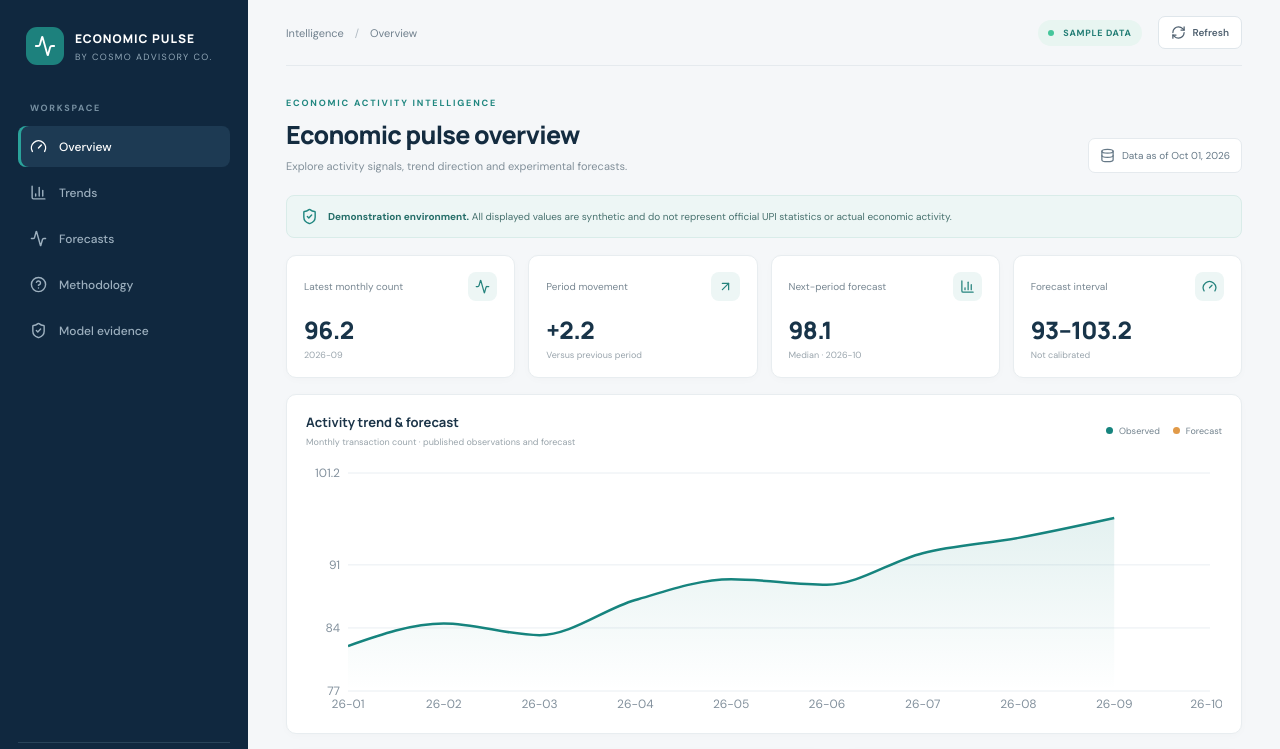
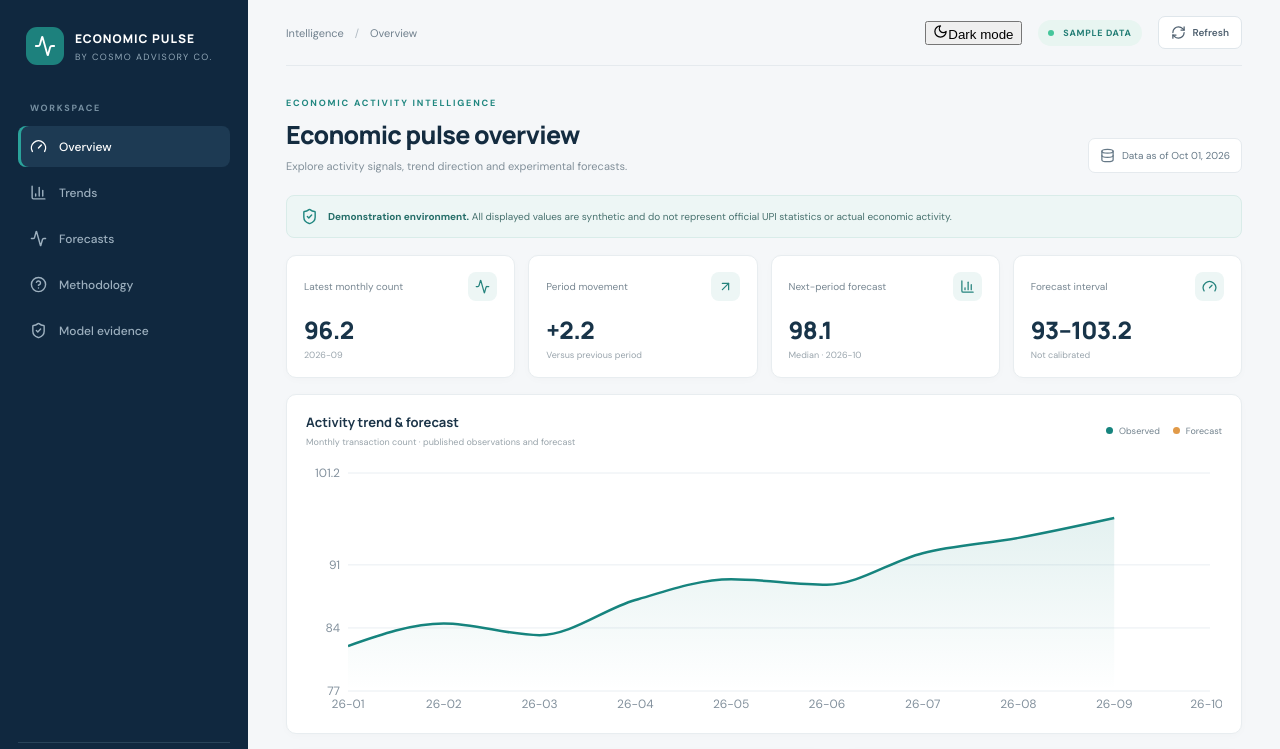
Before and after one commit to MAINAKRUDRA/ECONOMIC-PULSE, a React (Vite) app in the folder frontend/: page / in a window 1280 px wide. Shown: the top 749 px of the page. Built offline with nearby package versions, Linux system fonts and the light colour scheme; no server answers.

Commit message:
Add persistent dark and light theme toggle

```diff
--- a/frontend/src/App.tsx
+++ b/frontend/src/App.tsx
@@ -3,7 +3,7 @@ import {
   Area, AreaChart, CartesianGrid, Line, ResponsiveContainer,
   Tooltip, XAxis, YAxis,
 } from "recharts";
-import { Activity, ArrowDownRight, ArrowUpRight, BarChart3, CircleHelp, Database, Gauge, RefreshCw, ShieldCheck } from "lucide-react";
+import { Activity, ArrowDownRight, ArrowUpRight, BarChart3, CircleHelp, Database, Gauge, RefreshCw, ShieldCheck, Moon, Sun } from "lucide-react";
 
 type Observation = { period: string; value: number; unit: string };
 type Forecast = { median: number; lower: number | null; upper: number | null; baseline: number; horizon_end: string; unit: string; mode?: string; interval_status?: string; model_version?: string };
@@ -34,6 +34,12 @@ function App() {
   const [dataAsOf, setDataAsOf] = useState("Oct 01, 2026");
   const [lastUpdated, setLastUpdated] = useState("Bundled demo fixture");
   const [active, setActive] = useState("Overview");
+  const [darkMode, setDarkMode] = useState(() => localStorage.getItem("economic-pulse-theme") === "dark");
+
+  useEffect(() => {
+    document.documentElement.dataset.theme = darkMode ? "dark" : "light";
+    localStorage.setItem("economic-pulse-theme", darkMode ? "dark" : "light");
+  }, [darkMode]);
 
   async function refresh() {
     try {
@@ -80,7 +86,7 @@ function App() {
       </aside>
 
       <main className="main">
-        <header className="topbar"><div className="crumb">Intelligence <span>/</span> {active}</div><div className="top-actions"><span className="sample-pill"><span /> {source === "research" ? "PUBLISHED · RESEARCH" : source === "synthetic" ? "API · SYNTHETIC" : "SAMPLE DATA"}</span><button className="refresh" onClick={() => void refresh()}><RefreshCw size={15} /> Refresh</button></div></header>
+        <header className="topbar"><div className="crumb">Intelligence <span>/</span> {active}</div><div className="top-actions"><button className="theme-toggle" onClick={() => setDarkMode((current) => !current)} aria-label={darkMode ? "Switch to light mode" : "Switch to dark mode"} title={darkMode ? "Switch to light mode" : "Switch to dark mode"}>{darkMode ? <Sun size={15} /> : <Moon size={15} />}<span>{darkMode ? "Light mode" : "Dark mode"}</span></button><span className="sample-pill"><span /> {source === "research" ? "PUBLISHED · RESEARCH" : source === "synthetic" ? "API · SYNTHETIC" : "SAMPLE DATA"}</span><button className="refresh" onClick={() => void refresh()}><RefreshCw size={15} /> Refresh</button></div></header>
         <section className="page-heading"><div><div className="eyebrow">ECONOMIC ACTIVITY INTELLIGENCE</div><h1>{active === "Overview" ? "Economic pulse overview" : active}</h1><p>Explore activity signals, trend direction and experimental forecasts.</p></div><div className="date-chip"><Database size={15} /> Data as of {dataAsOf}</div></section>
 
         {active === "Overview" || active === "Trends" ? <>
```
